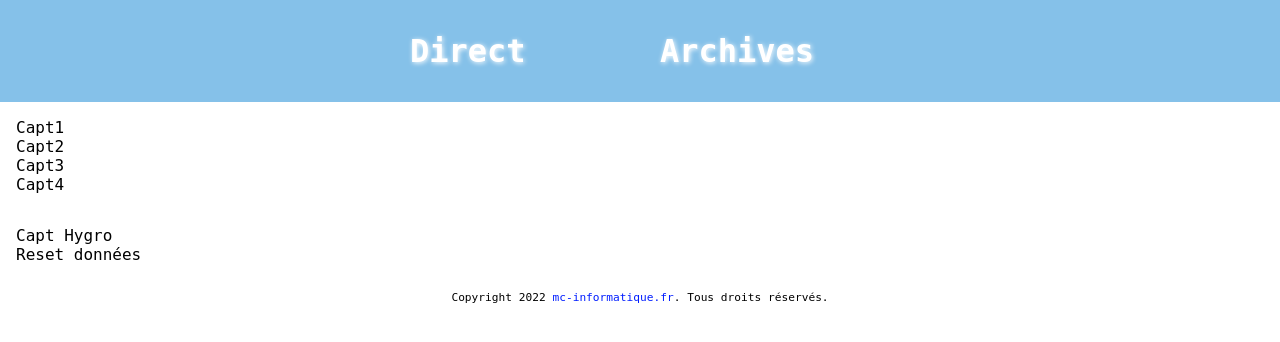
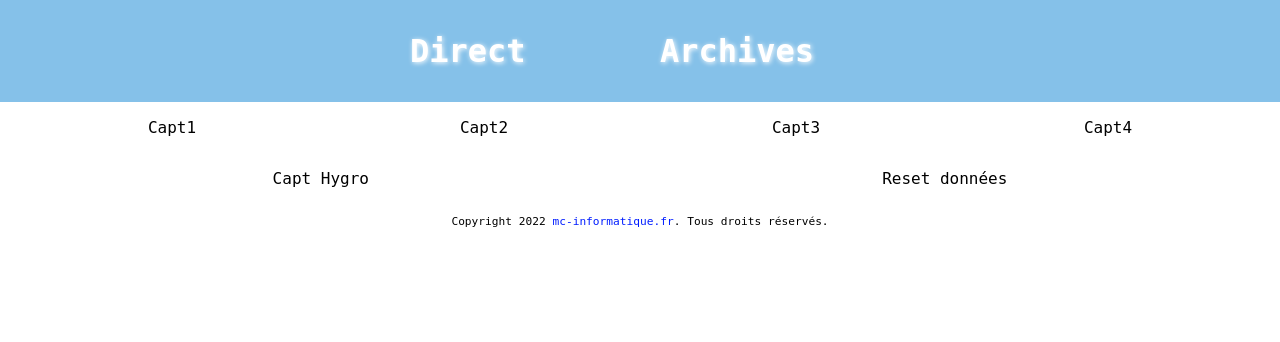
Before and after one commit to Acem31/capteurs_mcinfo, a PHP site: page / in a window 1280 px wide. Shown: the top 342 px of the page. Run offline with PHP 8.4, Linux system fonts and the light colour scheme.

Commit message:
Update capteurs.css

```diff
--- a/capteurs.css
+++ b/capteurs.css
@@ -34,6 +34,8 @@ body {
 }
 .zone {
 	padding: 1em;
+	display: flex;
+	justify-content: space-around;
 }
 footer {
 	font-size: 0.7em;
```
